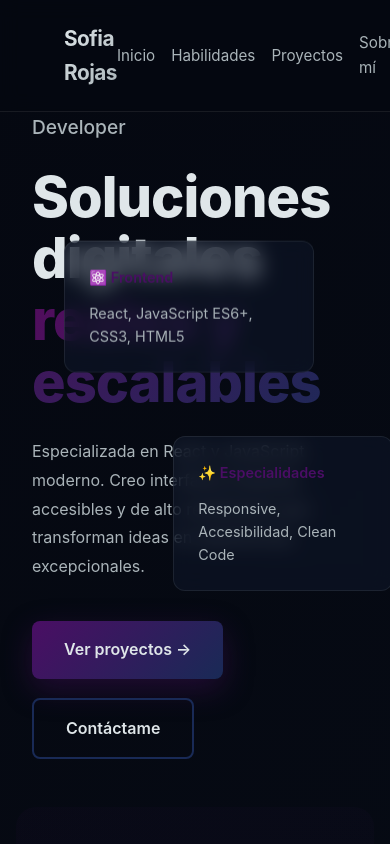
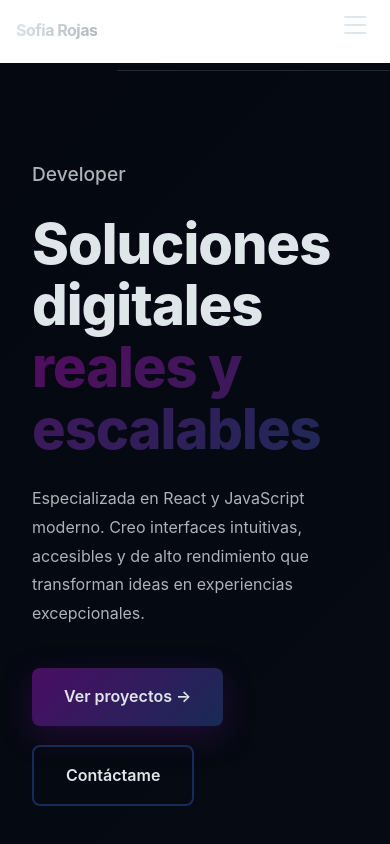
Before and after one commit to sofiarojas02/Portafolio, a website: page index.html in a window 390 px wide. Shown: the top 844 px of the page. Drawn offline with Linux system fonts and the light colour scheme.

Commit message:
nav responsive

```diff
--- a/css/hero.css
+++ b/css/hero.css
@@ -151,3 +151,21 @@
       color: var(--text-secondary);
       line-height: 1.6;
     }
+
+
+@media (max-width: 768px) {
+  .hero-section{
+    padding: 10rem;
+  }
+
+  #hero{
+    margin: 0;
+  }
+
+    .floating-card {
+      display: none;
+    }
+
+
+
+}
--- a/css/navBar.css
+++ b/css/navBar.css
@@ -1,10 +1,24 @@
+/* COLOR PALETTE */
+:root {
+  --bg-primary: #050811;
+  --bg-secondary: #0E1729;
+  --accent-purple: #4A0E64;
+  --accent-blue: #192A56;
+  --text-primary: #DFE6E9;
+  --text-secondary: #AAB4B9;
+  --border-color: rgba(255, 255, 255, 0.08);
+  --glow-purple: rgba(74, 14, 100, 0.4);
+  --glow-blue: rgba(25, 42, 86, 0.4);
+}
+
 /* NAVBAR */
 nav {
   position: fixed;
   top: 0;
+  left: 0;
   width: 100%;
   padding: 1.2rem 4rem;
-      background: rgba(5, 8, 17, 0.7);
+  background: rgba(5, 8, 17, 0.95);
   backdrop-filter: blur(10px);
   border-bottom: 1px solid var(--border-color);
   z-index: 1000;
@@ -21,6 +35,7 @@
   -webkit-text-fill-color: transparent;
   background-clip: text;
   letter-spacing: -0.5px;
+  white-space: nowrap;
 }
 
 .nav-links {
@@ -28,6 +43,13 @@
   gap: 2rem;
   list-style: none;
   align-items: center;
+  margin: 0;
+  padding: 0;
+}
+
+.nav-links li {
+  margin: 0;
+  padding: 0;
 }
 
 .nav-links a {
@@ -36,6 +58,7 @@
   font-size: 0.95rem;
   transition: all 0.3s ease;
   position: relative;
+  display: block;
 }
 
 .nav-links a::after {
@@ -64,6 +87,10 @@
   color: var(--text-primary) !important;
   font-size: 0.9rem;
   transition: all 0.3s ease;
+  border: none;
+  cursor: pointer;
+  display: inline-block;
+  text-decoration: none !important;
 }
 
 .nav-cv:hover {
@@ -71,9 +98,118 @@
   box-shadow: 0 10px 30px var(--glow-purple);
 }
 
+/* HAMBURGER MENU */
+.hamburger {
+  display: none;
+  flex-direction: column;
+  cursor: pointer;
+  gap: 6px;
+  z-index: 1001;
+  background: none;
+  border: none;
+  padding: 0;
+  width: 30px;
+  height: 30px;
+}
+
+.hamburger span {
+  width: 25px;
+  height: 2.5px;
+  background: var(--text-primary);
+  border-radius: 2px;
+  transition: all 0.3s ease;
+  display: block;
+}
+
+.hamburger.active span:nth-child(1) {
+  transform: rotate(45deg) translate(8px, 8px);
+}
+
+.hamburger.active span:nth-child(2) {
+  opacity: 0;
+}
+
+.hamburger.active span:nth-child(3) {
+  transform: rotate(-45deg) translate(8px, -8px);
+}
+
+/* RESPONSIVE - MOBILE */
 @media (max-width: 768px) {
+  nav {
+    padding: 1rem 1.5rem;
+    position: relative;
+    width: 100%;
+    align-items: center;
+    background-color: #fff;
+  }
+
+  .nav-brand {
+    font-size: 1.1rem;
+  }
+
+  .hamburger {
+    display: flex;
+  }
+
   .nav-links {
-        gap: 1rem;
+    position: fixed;
+    top: 70px;
+    right: 0;
+    width: 70%;
+    flex-direction: column;
+    background-color: rgba(14, 23, 41, 0.98);
+    backdrop-filter: blur(10px);
+    max-height: 0;
+    overflow: hidden;
+    transition: max-height 0.4s ease;
+    gap: 0;
+    padding: 0;
+    border-bottom: 1px solid var(--border-color);
+    align-items: flex-start;
+  }
+
+  .nav-links.active {
+    max-height: 500px;
+    padding: 1.5rem 0;
+  }
+
+  .nav-links li {
+    padding: 0.8rem 2.2rem;
+    border-bottom: 1px solid rgba(255, 255, 255, 0.05);
+  }
+
+  .nav-links li:last-child {
+    border-bottom: none;
+  }
+
+  .nav-links a {
+    font-size: 1rem;
+    color: var(--text-primary);
+  }
+
+  .nav-links a::after {
+    display: none;
+  }
+
+  .nav-cv {
+    padding: 0.8rem 1rem;
     font-size: 0.85rem;
+    margin: 0;
+    text-align: center;
   }
 }
+
+@media (max-width: 480px) {
+  nav {
+    padding: 1rem;
+  }
+
+  .nav-brand {
+    font-size: 1rem;
+  }
+
+  .hamburger span {
+    width: 22px;
+    height: 2px;
+  }
+}
--- a/css/styles.css
+++ b/css/styles.css
@@ -25,6 +25,9 @@
       background: linear-gradient(135deg, var(--bg-primary) 0%, #0a1420 100%);
       color: var(--text-primary);
       line-height: 1.6;
+      max-width: 100%;
+      margin: 0;
+      padding: 0;
       overflow-x: hidden;
     }
 
--- a/index.html
+++ b/index.html
@@ -21,7 +21,14 @@
 <!-- NAVBAR -->
 <nav>
   <div class="nav-brand">Sofia Rojas</div>
-    <ul class="nav-links">
+
+   <button class="hamburger" id="hamburger" type="button">
+    <span></span>
+    <span></span>
+    <span></span>
+  </button>
+
+  <ul class="nav-links" id="navLinks">
     <li><a href="#hero">Inicio</a></li>
     <li><a href="#skills-education">Habilidades</a></li>
     <li><a href="#projects">Proyectos</a></li>
@@ -29,8 +36,8 @@
     <li><a href="#contact">Contacto</a></li>
     <li><a href="CV_I_Sofia_Rojas.pdf" class="nav-cv" download>↓ CV</a></li>
   </ul>
+
 </nav>
-
   <!-- HERO SECTION -->
   <section id="hero" class="hero-section">
     <div class="hero-content">
@@ -183,5 +190,7 @@
   <script src="js/render-projects.js"></script>
   <script src="js/skills-data.js"></script>
   <script src="js/skills-render.js"></script>
+
+  <script src="js/responsive.js"></script>
 </body>
 </html>
--- /dev/null
+++ b/js/responsive.js
@@ -0,0 +1,25 @@
+const hamburger = document.getElementById('hamburger');
+  const navLinks = document.getElementById('navLinks');
+
+  // Toggle menu on hamburger click
+  hamburger.onclick = function() {
+    navLinks.classList.toggle('active');
+    hamburger.classList.toggle('active');
+  };
+
+  // Close menu when a link is clicked
+  const links = navLinks.querySelectorAll('a');
+  links.forEach(link => {
+    link.onclick = function() {
+      navLinks.classList.remove('active');
+      hamburger.classList.remove('active');
+    };
+  });
+
+  // Close menu when clicking outside
+  document.onclick = function(event) {
+    if (!event.target.closest('nav')) {
+      navLinks.classList.remove('active');
+      hamburger.classList.remove('active');
+    }
+  };
```
Lines whose indentation alone changed are shown as unchanged.
